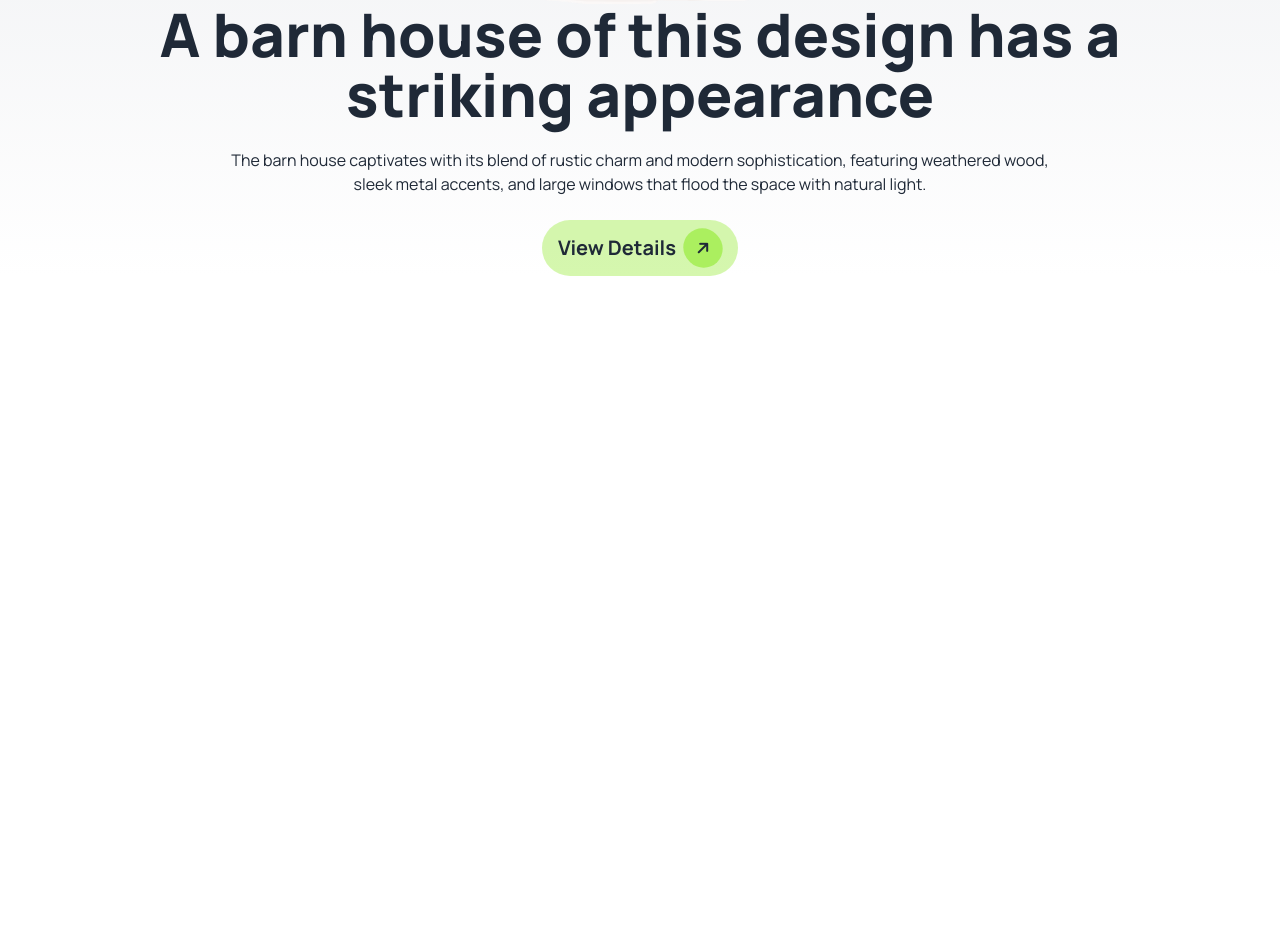
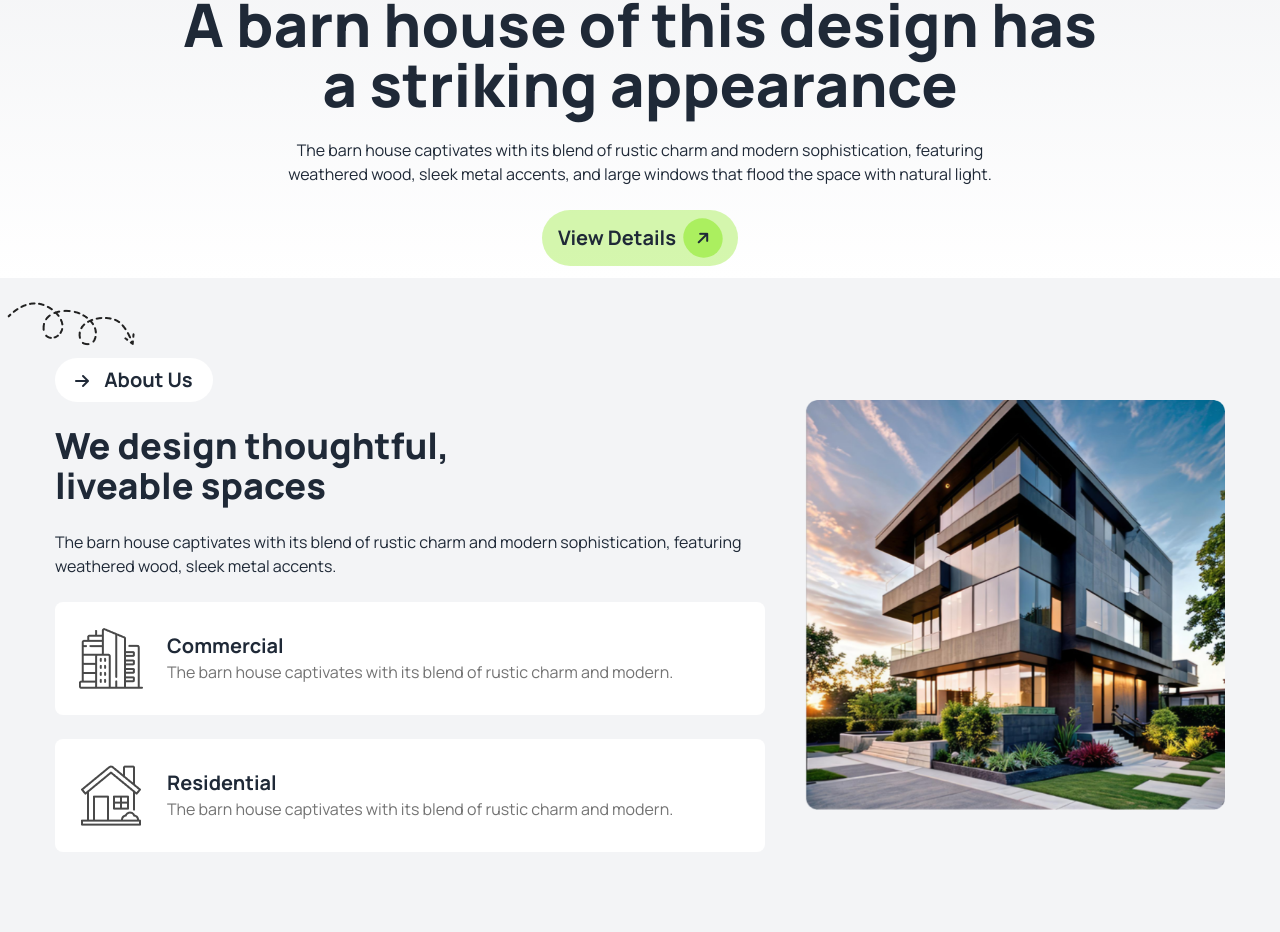
Before and after one commit to abdullah107189/assignment-3-with-tailwind, a plain HTML site: page index.html in a window 1280 px wide. Shown: the part 460-1392 px from the top of the page. Before the commit the page ends 800 px from the top, so only its background shows below. Drawn offline with nearby package versions, Linux system fonts and the light colour scheme.

Commit message:
added design thoughtfull house section

```diff
--- a/index.html
+++ b/index.html
@@ -21,7 +21,8 @@
                     colors: {
                         clifford: '#da373d',
                         green: '#ABEF5F',
-                        greenSecond: '#ABEF5F80'
+                        greenSecond: '#ABEF5F80',
+                        paragraph: '#737373'
                     }
                 }
             }
@@ -42,8 +43,9 @@
 
     <header>
         <div class="bg-gradient-to-b from-gray-200 to-white">
+            <div class=" max-w-[1170px] mx-auto  lg:pt-6 py-3">
                 <!-- navbar section -->
-            <div class="navbar bg-base-100 max-w-[1170px] mx-auto bg-transparent">
+                <div class="navbar bg-base-100 bg-transparent">
 
                     <div class=" navbar-start">
                         <a class="">
@@ -101,11 +103,14 @@
 
                     <!-- banner content -->
                     <div class="text-center px-2">
-                    <h1 class="md:text-6xl text-3xl md:w-4/5 w-4/5 mx-auto font-extrabold">A barn house of this design
+                        <h1 class="md:text-6xl text-3xl md:w-4/5 w-full mx-auto font-extrabold">A barn house of this
+                            design
                             has a striking appearance</h1>
-                    <p class="md:my-6 my-3 md:w-2/3 mx-auto">The barn house captivates with its blend of rustic charm
+                        <p class="md:my-6 my-3 md:w-2/3 mx-auto">The barn house captivates with its blend of rustic
+                            charm
                             and modern sophistication, featuring
-                        weathered wood, sleek metal accents, and large windows that flood the space with natural light.
+                            weathered wood, sleek metal accents, and large windows that flood the space with natural
+                            light.
                         </p>
                         <button class="md:flex justify-center w-full">
                             <div class="flex justify-center gap-2 bg-greenSecond px-4 py-2 rounded-full items-center">
@@ -116,7 +121,56 @@
                     </div>
                 </div>
             </div>
+        </div>
     </header>
+
+    <main class="-20">
+        <div class=" bg-gray-100">
+            <div class="max-w-[1170px] mx-auto">
+                <div class="md:py-20 py-5 md:px-10 lg:px-0">
+                    <div
+                        class="md:flex justify-between items-center md:text-start text-center gap-10 relative p-3 md:p-0">
+                        <img class="absolute -top-14 -left-12 lg:flex hidden" src="./images/Vector.png" alt="">
+                        <!-- design left  -->
+                        <div class="md:space-y-6 space-y-3">
+                            <button class="font-bold px-5 py-2 bg-white rounded-full">
+                                <i class="fa-solid fa-arrow-right inline"></i>
+                                <span class="ml-3 text-xl"> About Us</span>
+                            </button>
+                            <h1 class="md:text-4xl text-3xl font-extrabold">We design thoughtful, <br> liveable spaces
+                            </h1>
+                            <p class="">The barn house captivates with its blend of rustic charm and
+                                modern sophistication, featuring weathered wood, sleek metal accents.</p>
+
+                            <div class="md:p-6 p-3 flex items-center gap-6 bg-white rounded-lg mx-auto">
+                                <img src="./images/commercial.png" alt="">
+                                <div class="text-start">
+                                    <h1 class="text-xl font-bold">Commercial</h1>
+                                    <p class="text-paragraph">The barn house captivates with its blend of rustic charm
+                                        and
+                                        modern.</p>
+                                </div>
+                            </div>
+                            <div class="md:p-6 p-3 flex items-center gap-6 bg-white rounded-lg mx-auto">
+                                <img src="./images/residential.png" alt="">
+                                <div class="text-start  `">
+                                    <h1 class="text-xl font-bold">Residential</h1>
+                                    <p class="text-paragraph">The barn house captivates with its blend of rustic charm
+                                        and
+                                        modern.</p>
+                                </div>
+                            </div>
+                        </div>
+
+                        <!-- design photo right -->
+                        <div class="flex items-center justify-center md:mt-0 mt-5">
+                            <img class="bg-cover object-cover" src="./images/Rectangle.png" alt="">
+                        </div>
+                    </div>
+                </div>
+            </div>
+        </div>
+    </main>
 </body>
 
 </html>
```
Lines whose indentation alone changed are shown as unchanged.
